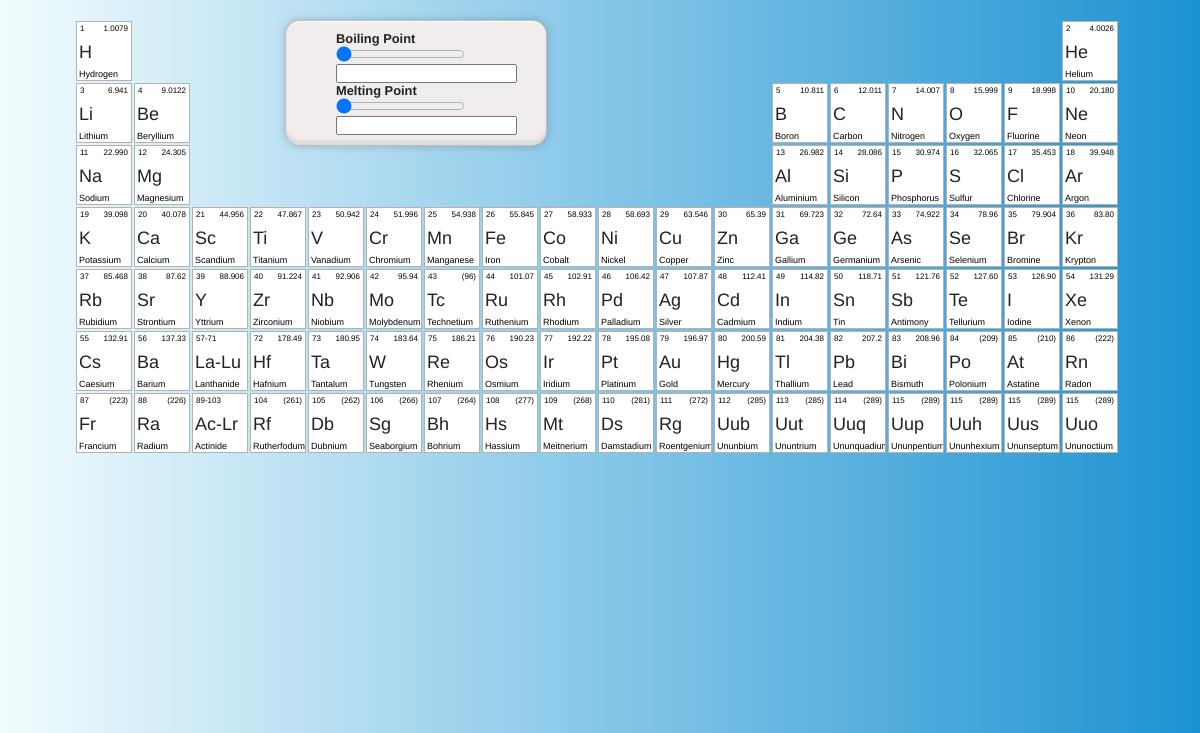
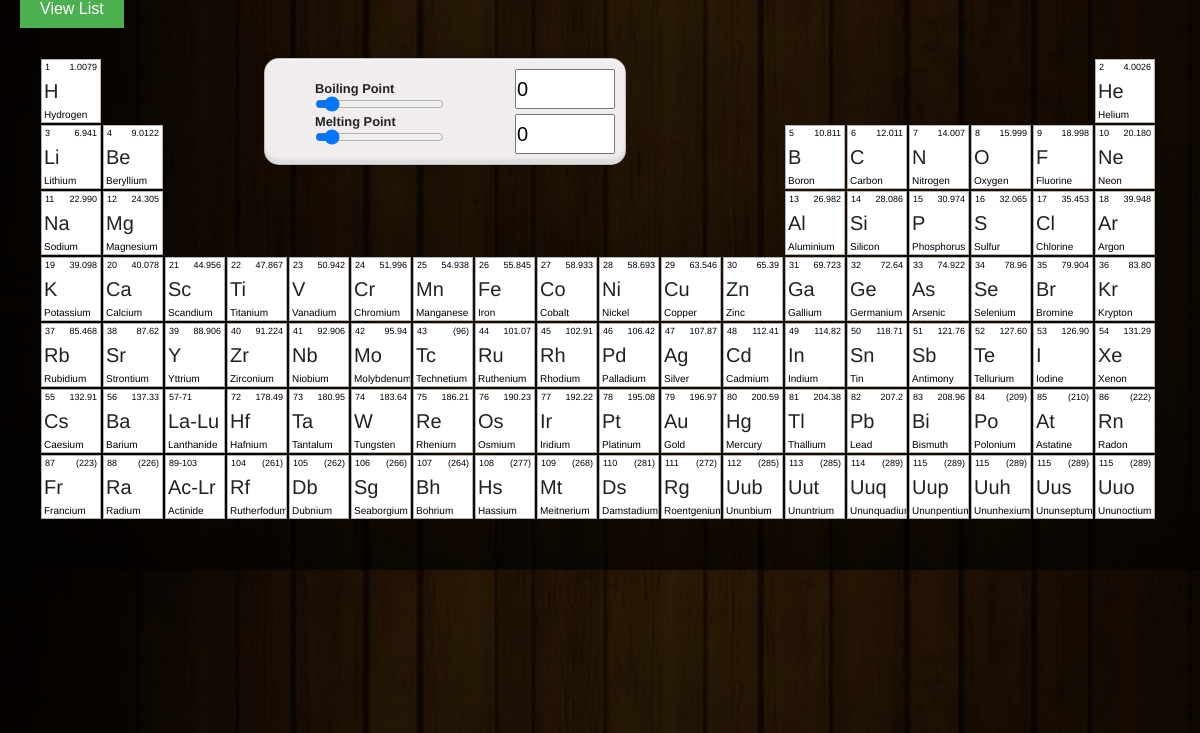
Before and after one commit to alejandrogomez314/periodic-table-electron, an Electron app: page index.html in a window 1200 px wide. Shown: the part 67-800 px from the top of the page. Drawn offline with Linux system fonts and the light colour scheme.

Commit message:
Nee updated version
Modified script.js
Modified style.css
Add image folder
Modified index.html

```diff
--- a/index.html
+++ b/index.html
@@ -12,6 +12,7 @@
 <body>
     <div id="full_shadow">
         <h1>Periodic Table of the Elements</h1>
+       <button class ="button" name="listview" value="listview"> View List</button>
     </div>
     <div class="wrapper">
         <ul class="main">
@@ -188,17 +189,17 @@
         <div class="legend">
             <ul class="list-2">
                 <div class="slidecontainer">
-                    <h3>Boiling Point</h3><input type="range" min="1" max="2000" value="1" class="slider" id="myRange"
+                        <input type="number" id="textInput" value="0" class="text-input"> <br />
+                    <h3>Boiling Point</h3><input type="range" min="-300" max="3500" value="1" class="slider" id="myRange"
                         onchange="updateTextInput(this.value);">
-                    <input type="text" id="textInput" value="">
+
 
                 </div>
                 <div class="slidecontainer">
+                        <input type="number" id="textInput1" value="0" class="text-input">
+                    <h3>Melting Point</h3><input type="range" min="-300" max="3500" value="1" class="slider" id="myRange"
+                        onchange="updateTextInput1(this.value);">
 
-
-                    <h3>Melting Point</h3><input type="range" min="1" max="100" value="1" class="slider" id="myRange"
-                        onchange="updateTextInput1(this.value);">
-                    <input type="text" id="textInput1" value="">
                 </div>
             </ul>
         </div>
--- a/script.js
+++ b/script.js
@@ -24,23 +24,57 @@ jQuery(document).ready(function($) {
     $(".element").click(function(event) {   //get the position of data
     var id= $(this).data('pos') -1;
 
+
     //alert(id);
     $.getJSON( 'PeriodicTableJSON.json', function(json ) {
         var items = [];
-
         //cleae modal before
         $(".modal-content").empty();
         items.push("<span class='close' onclick='closemodal()'>&times;</span>");
+        if(id<56 || id>70)
+        {
         items.push( "<h3>" + json.elements[id].name + "</h3>" );
         items.push( "<br/> <b>Atomic Mass:</b> " + json.elements[id].atomic_mass);
         items.push( "   </t> <b>Boiling Point:</b> " + json.elements[id].boil);
         items.push( "   </t> <b>Melting Point:</b> " + json.elements[id].melt);
+        items.push( "   <a target='-blank' href ="+json.elements[id].spectral_img+"> Image Link</a>");
         items.push( "<br/> <br/> <p>" + json.elements[id].summary+ "</p>" );
         $(".modal-content").append(items);
+        }
+        else{
+
+            for(var i = 56; i<=70; i++)
+            {
+                items.push( "<h3>" + json.elements[i].name + "</h3>" );
+                items.push( "<br/> <b>Atomic Mass:</b> " + json.elements[i].atomic_mass);
+                items.push( "   </t> <b>Boiling Point:</b> " + json.elements[i].boil);
+                items.push( "   </t> <b>Melting Point:</b> " + json.elements[i].melt);
+                items.push( "   <a target='-blank' href ="+json.elements[id].spectral_img+"> Image Link</a>");
+                items.push( "<br/> <br/> <p>" + json.elements[i].summary+ "</p>" );
+
+            }
+            $(".modal-content").append(items);
+        }
        });
+
 
        $("#myModal").css({display: "block"});
 
 
+
     });
+
+
+    $(".button").click(function(event) {   //get the position of data
+        //alert("Here");
+        $.getJSON( 'PeriodicTableJSON.json', function(json ) {
+            var items = [];
+
+
+        })
+
+
+    })
+
+
     });
--- a/styles.css
+++ b/styles.css
@@ -5,37 +5,37 @@
 }
 
 body {
-    background: #1c92d2;
-    /* fallback for old browsers */
-    background: -webkit-linear-gradient(to right, #f2fcfe, #1c92d2);
-    /* Chrome 10-25, Safari 5.1-6 */
-    background: linear-gradient(to right, #f2fcfe, #1c92d2);
-    /* W3C, IE 10+/ Edge, Firefox 16+, Chrome 26+, Opera 12+, Safari 7+ */
-
-    color: #222;
+    background:linear-gradient(0deg,rgba(0, 0, 0, 0.9),rgba(0,0,0,0.8)),url(images/bg.jpg);
+    background-size:cover;
+    color:#222;
     padding: 20px;
     font-family: "HelveticaNeue-Light", "Helvetica Neue Light", "Helvetica Neue", Helvetica, Arial, "Lucida Grande", sans-serif;
 }
 
+h1{
+    color: white;
+}
 .wrapper {
-    width: 1050px;
+    width: 1120px;
     margin: 30px auto;
     position: relative;
+
 }
 
 .main:after {
     clear: both;
     content: "";
     display: table;
+
 }
 
 .main li {
-    width: 56px;
-    height: 60px;
+    width: 60px;
+    height: 64px;
     border: 1px solid rgba(0, 0, 0, 0.3);
     box-shadow: inset 0 1px 0 rgba(255, 255, 255, 0.4);
     position: relative;
-    font-size: 18px;
+    font-size: 20px;
     float: left;
     padding: 0 2px;
     margin: 1px;
@@ -51,7 +51,7 @@ body {
 .main li span {
     display: block;
     line-height: 1;
-    font-size: 9px;
+    font-size: 10px;
     color: black;
     padding-top: 7px;
 }
@@ -75,7 +75,7 @@ body {
     top: 3px;
     left: 3px;
     color: black;
-    font-size: 8px;
+    font-size: 9px;
     line-height: 1;
 }
 
@@ -87,7 +87,7 @@ body {
 
 .main li:hover {
     position: relative;
-    top: -5px;
+    top: -8px;
     z-index: 100;
     -webkit-box-shadow: 0px 11px 10px 2px rgba(105, 105, 105, 0.57);
     -moz-box-shadow: 0px 11px 10px 2px rgba(105, 105, 105, 0.57);
@@ -99,43 +99,7 @@ body {
     transform: none;
 }
 
-.element-0 {
-    background: #fff;
-}
-
-.element-1 {
-    background: #fff;
-}
-
-.element-2 {
-    background: #fff;
-}
-
-.element-3 {
-    background: #fff;
-}
-
-.element-4 {
-    background: #fff;
-}
-
-.element-5 {
-    background: #fff;
-}
-
-.element-6 {
-    background: #fff;
-}
-
-.element-7 {
-    background: #fff;
-}
-
-.element-8 {
-    background: #fff;
-}
-
-.element-9 {
+.element {
     background: #fff;
 }
 
@@ -167,7 +131,7 @@ body {
 
 .legend .list-2 {
     margin-left: 40px;
-    width: 200px;
+    width: 300px;
 }
 
 .legend .list-1 li {
@@ -177,23 +141,12 @@ body {
 .legend .list-1 li:first-of-type {
     margin-top: 2px;
 }
-
-.legend .list-1 span {
-    border: 1px solid black;
-    display: inline-block;
-    padding: 3px;
-    width: 20px;
-    text-align: center;
-    height: 20px;
-    margin-right: 5px;
-}
-
 .legend .list-2 li {
     margin: 2px;
     padding: 3px;
     float: left;
     border: 1px solid rgba(0, 0, 0, 0.2);
-    width: 48%;
+    width: 100%;
     cursor: pointer;
 }
 
@@ -244,3 +197,22 @@ body {
     text-decoration: none;
     cursor: pointer;
 }
+/*button css */
+.button {
+    background-color: #4CAF50; /* Green */
+    border: none;
+    color: white;
+    padding: 10px 20px;
+    text-align: center;
+    text-decoration: none;
+    display: inline-block;
+    font-size: 16px;
+    cursor: crosshair;
+}
+
+.text-input{
+    height: 40px;
+    width: 100px;
+    float: right;
+    font-size: 20px
+}
```
Also changed, not shown: images/bg.jpg (added).
